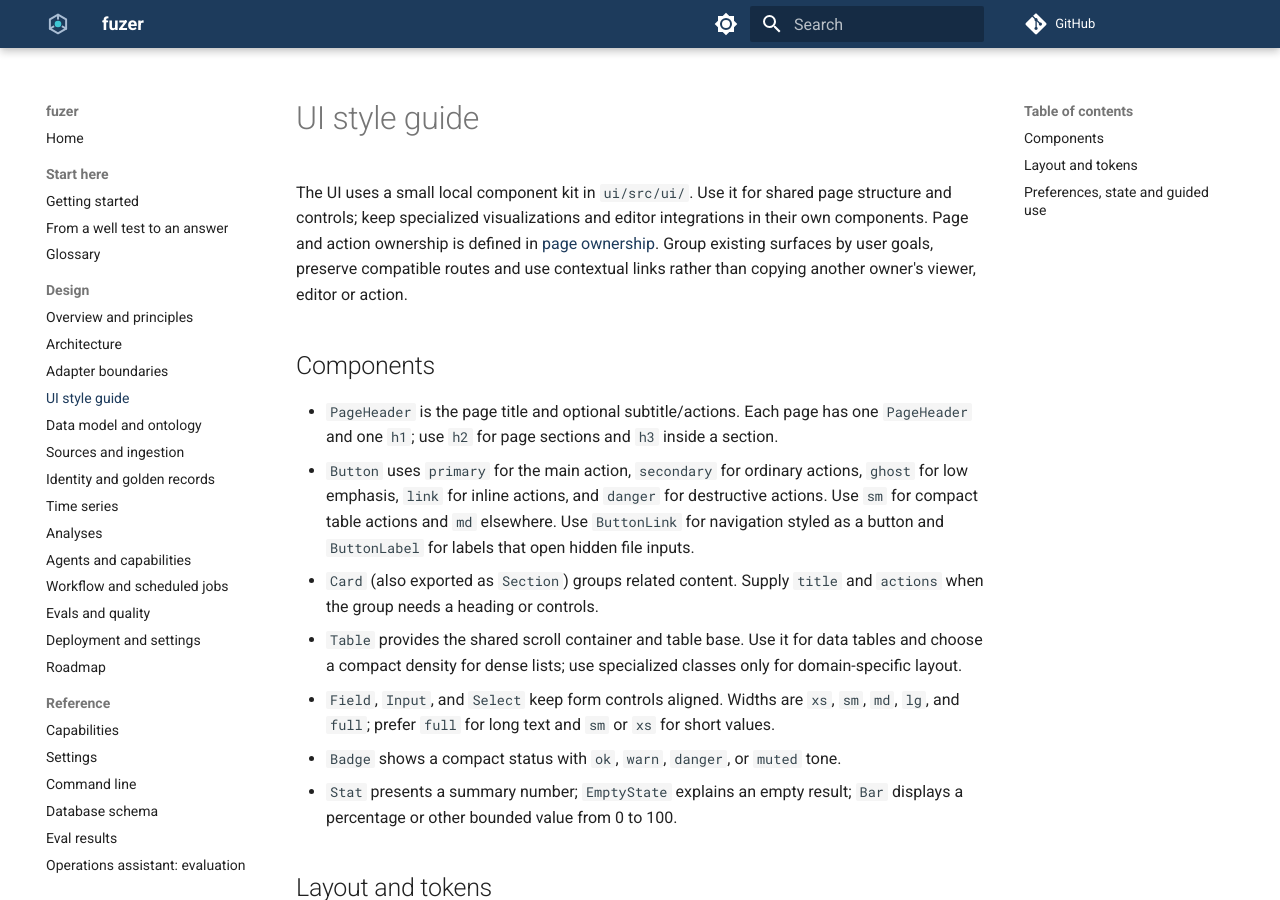
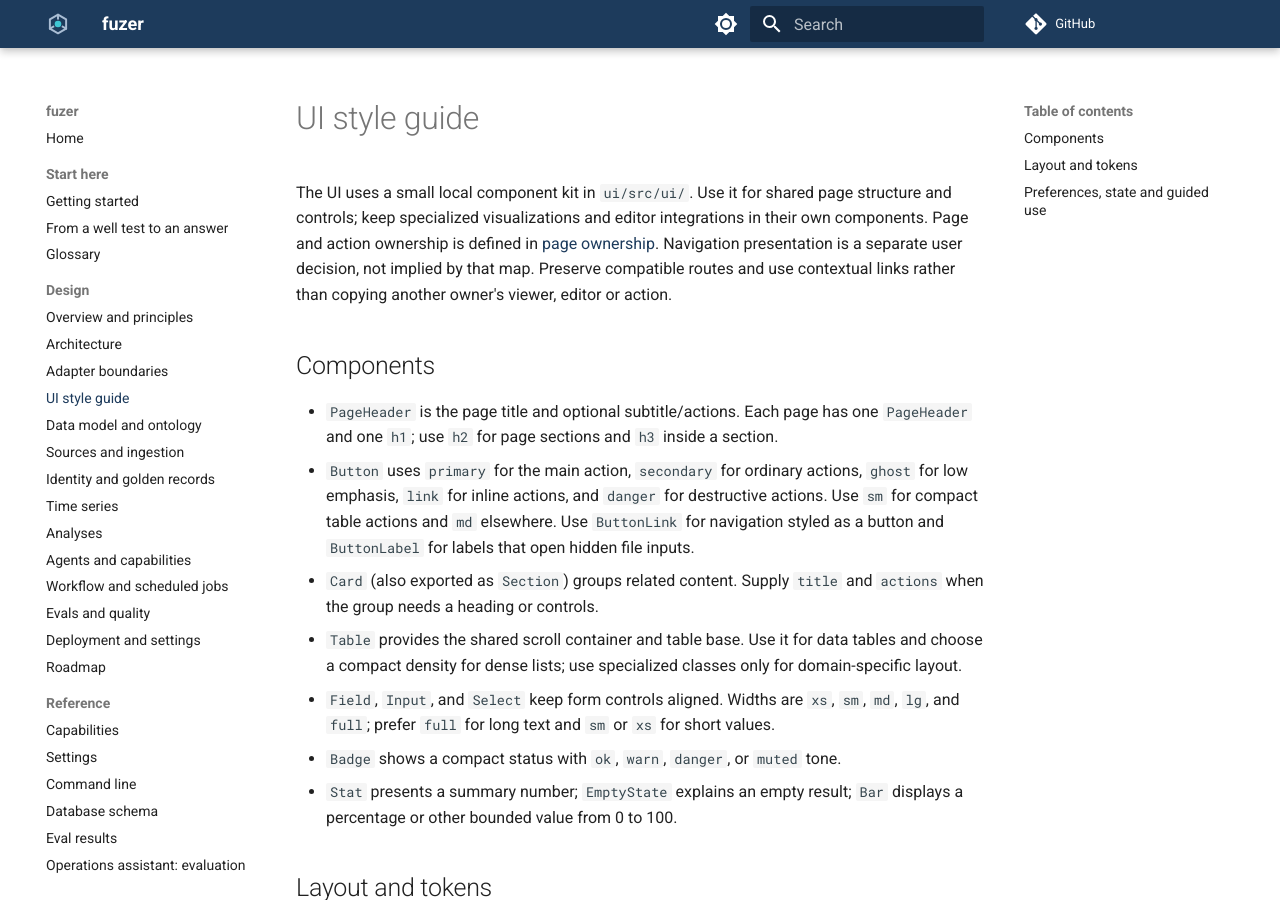
Before and after one commit to areed145/fuzer, an MkDocs documentation site: the page built from docs/ui-style.md, in a window 1280 px wide and 900 px high. Built offline with MkDocs 1.6.1 and Material for MkDocs 9.7.7, drawn with Linux system fonts in a browser that asks for light colours; comment, search, counter and statistics services are not loaded.

```diff
--- a/docs/ui-style.md
+++ b/docs/ui-style.md
@@ -1,8 +1,8 @@
 # UI style guide
 
 The UI uses a small local component kit in `ui/src/ui/`. Use it for shared page structure and controls; keep specialized visualizations and editor integrations in their own components.
-Page and action ownership is defined in [page ownership](page-ownership.md). Group existing
-surfaces by user goals, preserve compatible routes and use contextual links rather than copying
+Page and action ownership is defined in [page ownership](page-ownership.md). Navigation presentation
+is a separate user decision, not implied by that map. Preserve compatible routes and use contextual links rather than copying
 another owner's viewer, editor or action.
 
 ## Components
```
Also changed, not shown: AGENTS.md (+2 -0 lines), docs/page-ownership.md (+4 -2 lines), 2 other files.
